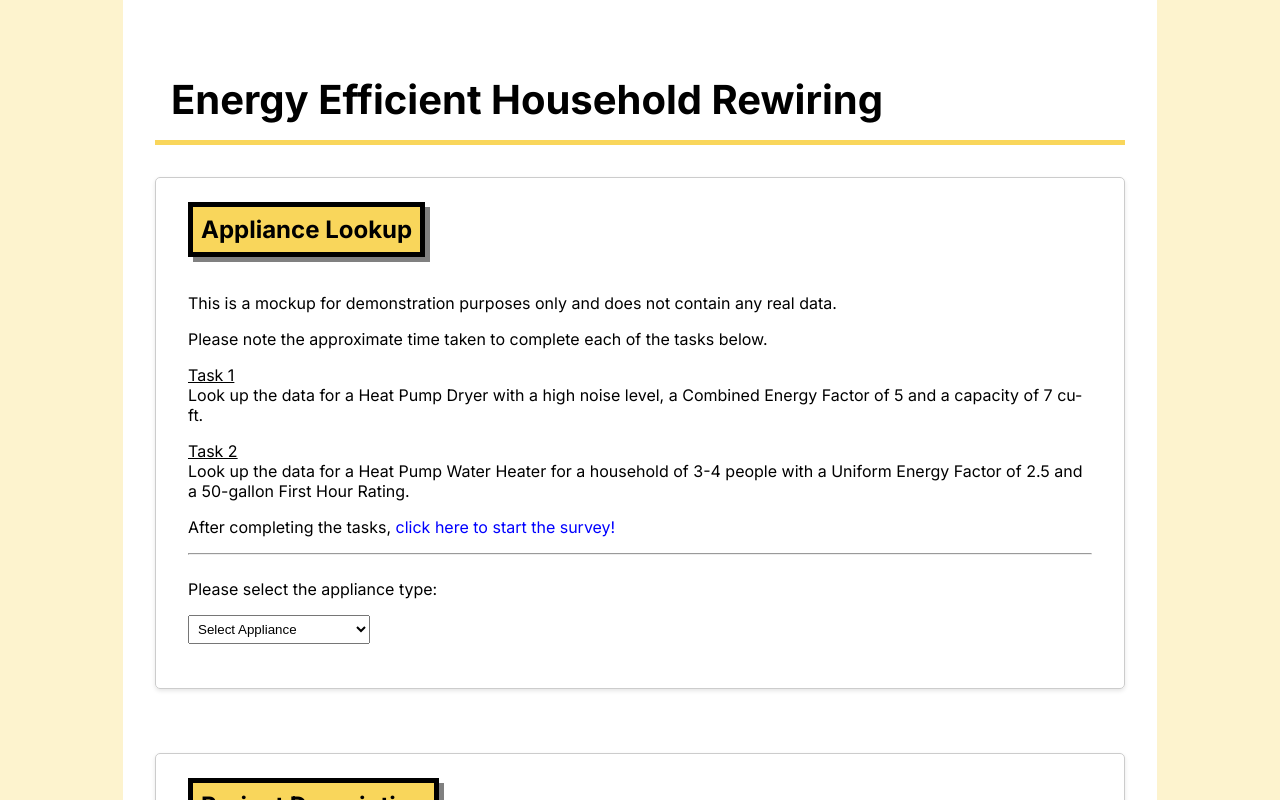
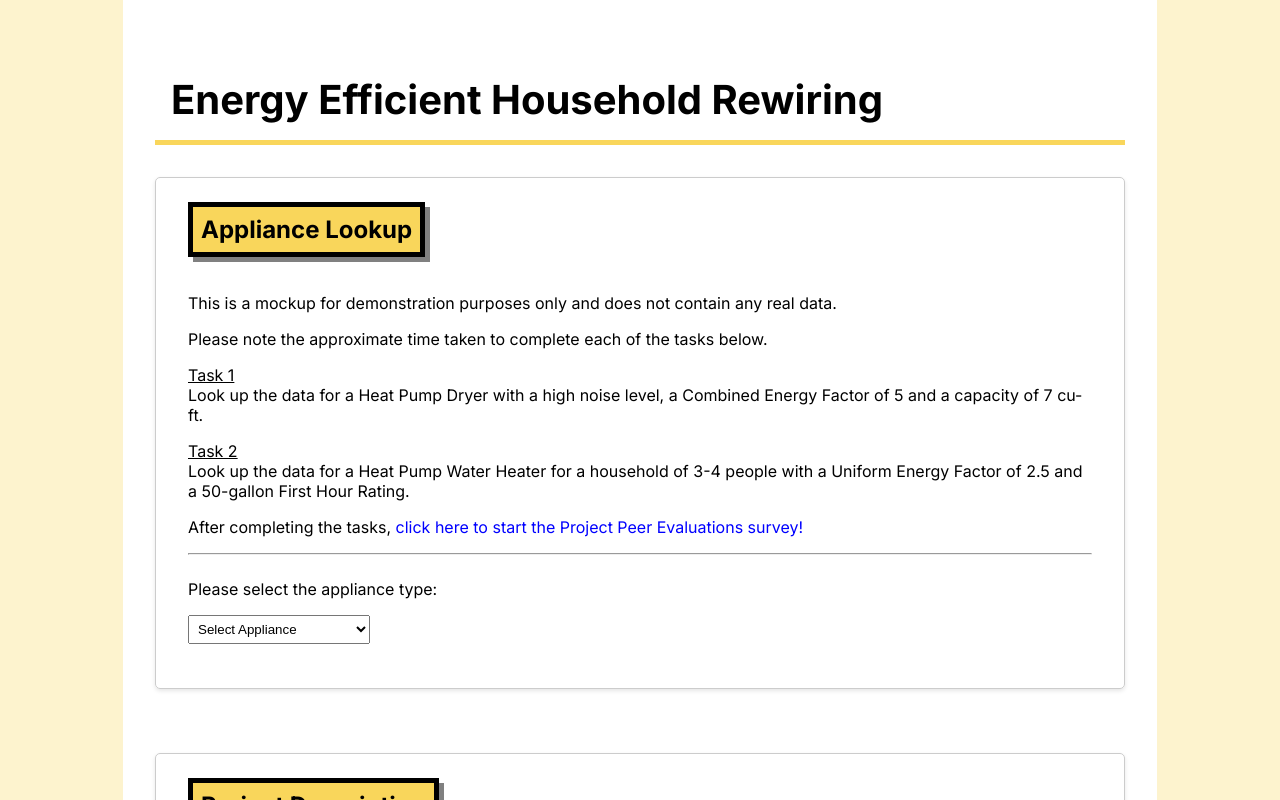
Before and after one commit to datu925/electric-machines, a Next.js app in the folder frontend/: page / in a window 1280 px wide. Shown: the top 800 px of the page. Built offline with nearby package versions, Linux system fonts and the light colour scheme.

Commit message:
Update survey link

```diff
--- a/frontend/app/page.tsx
+++ b/frontend/app/page.tsx
@@ -46,8 +46,8 @@ export default function Home() {
             After completing the tasks,{" "}
             <span>
               {" "}
-              <a className="anchor" href="https://forms.gle/buv6Hxdb3MkBgS9Y7">
-                click here to start the survey!
+              <a className="anchor" href="https://forms.gle/6cLn5GxrMtPPx7qv8">
+                click here to start the Project Peer Evaluations survey!
               </a>
             </span>
           </p>
```
